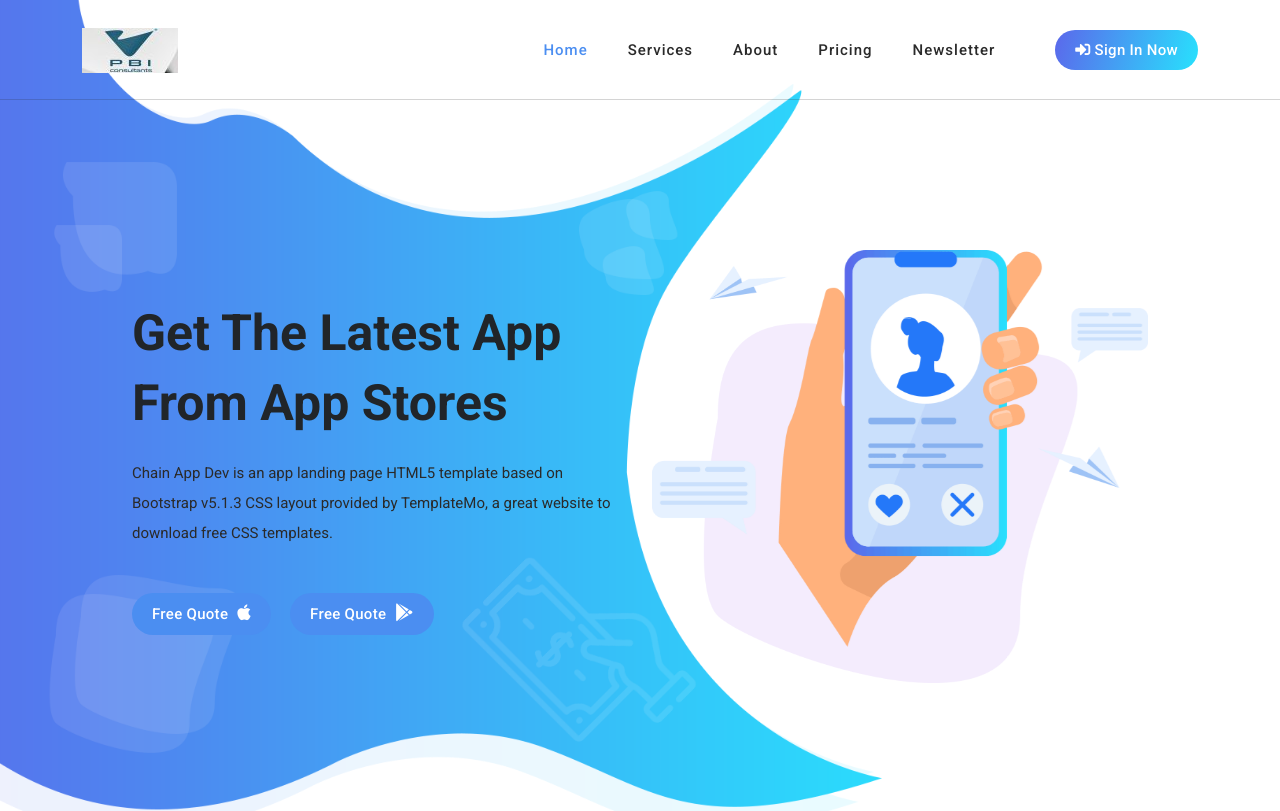
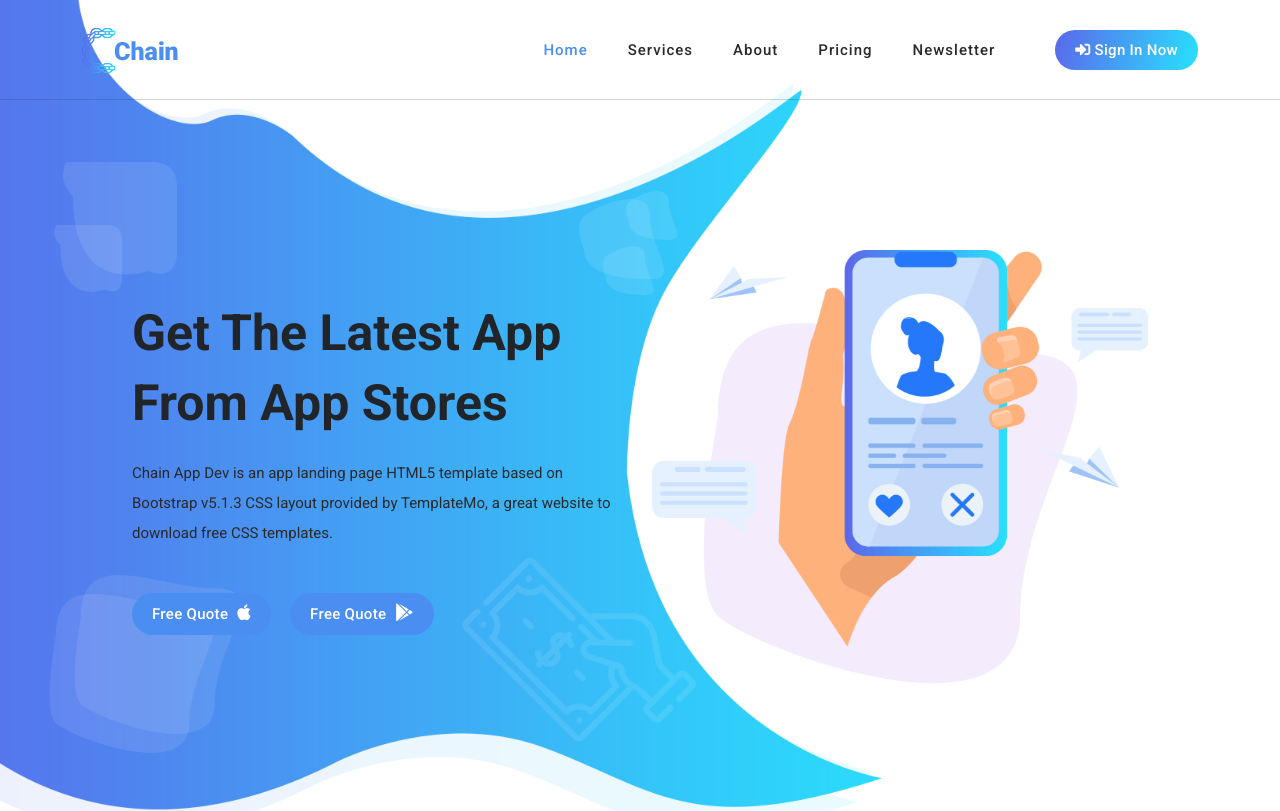
Before and after one commit to fahizfaz/pbiconsultants, a plain HTML site: page index.html in a window 1280 px wide. Shown: the top 811 px of the page. Drawn offline with Linux system fonts and the light colour scheme.

Commit message:
Update index.html

```diff
--- a/index.html
+++ b/index.html
@@ -56,7 +56,7 @@ https://templatemo.com/tm-570-chain-app-dev
           <nav class="main-nav">
             <!-- ***** Logo Start ***** -->
             <a href="index.html" class="logo">
-              <img src="assets/images/pbilogo.jpeg" alt="logo">
+              <img src="assets/images/logo.png" alt="logo">
             </a>
             <!-- ***** Logo End ***** -->
             <!-- ***** Menu Start ***** -->
```
